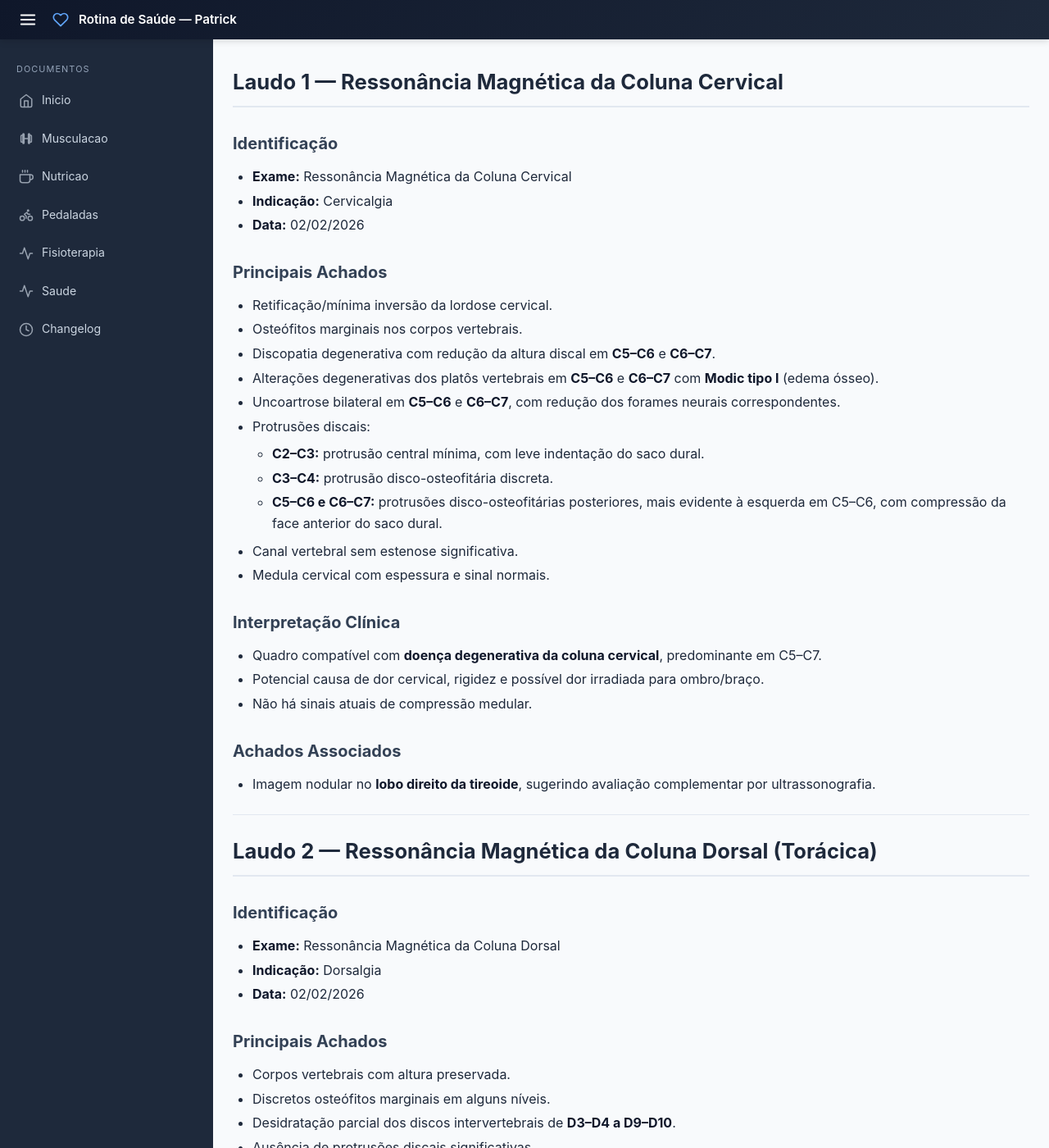
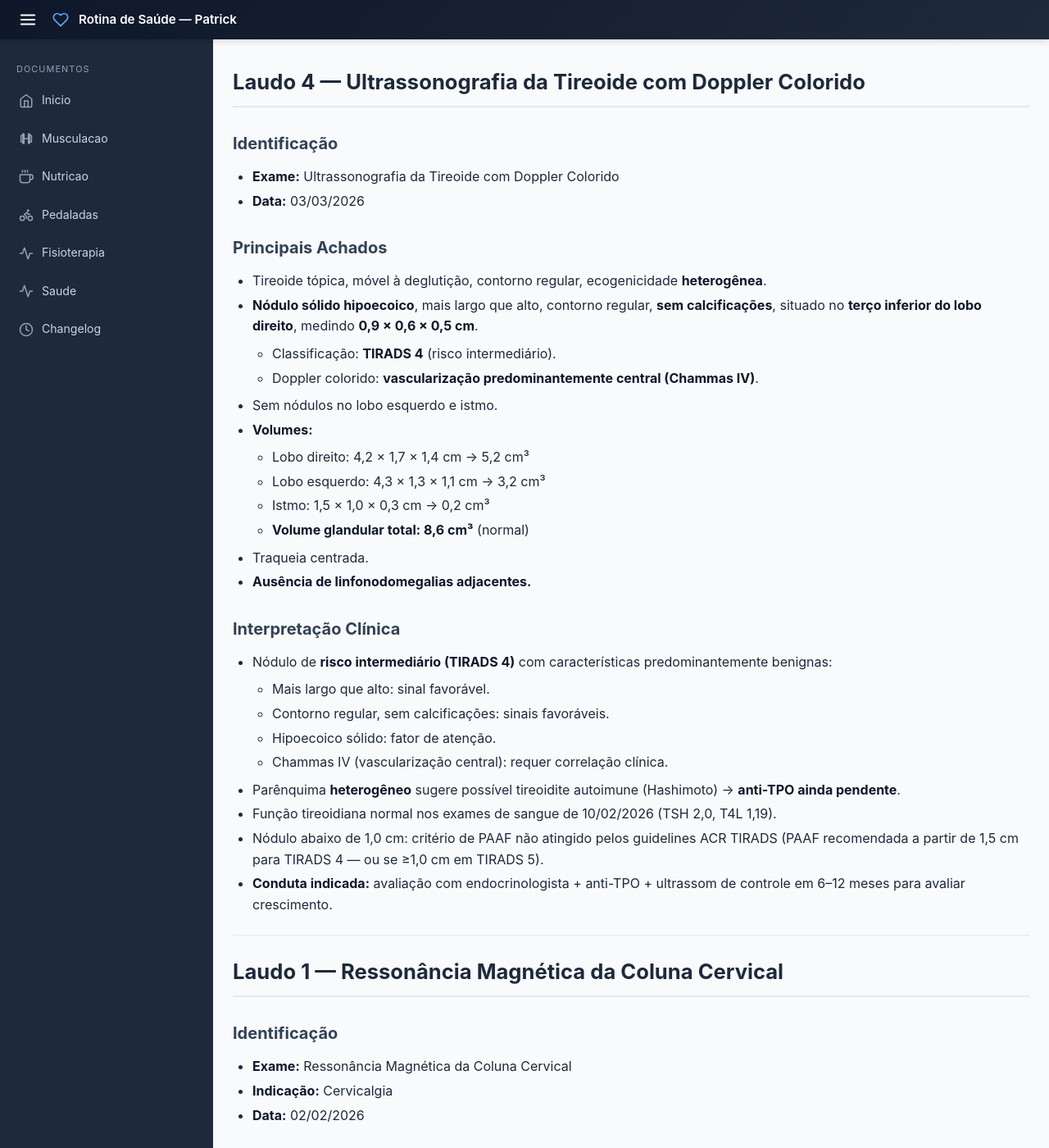
Before and after one commit to criapix/rotina-saude, a Jekyll site: the page built from Laudos/laudos_medicos_documentos_markdown.md, in a window 1280 px wide and 1400 px high. Shown: the whole window at 82% size. Built offline with Jekyll 4.4.1, drawn with Linux system fonts in a browser that asks for light colours; our own code applies the rules of GitHub Pages for plain Markdown files.

```diff
--- a/Ressonância/laudos_medicos_documentos_markdown.md
+++ b/Laudos/laudos_medicos_documentos_markdown.md
@@ -1,3 +1,36 @@
+# Laudo 4 — Ultrassonografia da Tireoide com Doppler Colorido
+
+## Identificação
+- **Exame:** Ultrassonografia da Tireoide com Doppler Colorido
+- **Data:** 03/03/2026
+
+## Principais Achados
+- Tireoide tópica, móvel à deglutição, contorno regular, ecogenicidade **heterogênea**.
+- **Nódulo sólido hipoecoico**, mais largo que alto, contorno regular, **sem calcificações**, situado no **terço inferior do lobo direito**, medindo **0,9 × 0,6 × 0,5 cm**.
+  - Classificação: **TIRADS 4** (risco intermediário).
+  - Doppler colorido: **vascularização predominantemente central (Chammas IV)**.
+- Sem nódulos no lobo esquerdo e istmo.
+- **Volumes:**
+  - Lobo direito: 4,2 × 1,7 × 1,4 cm → 5,2 cm³
+  - Lobo esquerdo: 4,3 × 1,3 × 1,1 cm → 3,2 cm³
+  - Istmo: 1,5 × 1,0 × 0,3 cm → 0,2 cm³
+  - **Volume glandular total: 8,6 cm³** (normal)
+- Traqueia centrada.
+- **Ausência de linfonodomegalias adjacentes.**
+
+## Interpretação Clínica
+- Nódulo de **risco intermediário (TIRADS 4)** com características predominantemente benignas:
+  - Mais largo que alto: sinal favorável.
+  - Contorno regular, sem calcificações: sinais favoráveis.
+  - Hipoecoico sólido: fator de atenção.
+  - Chammas IV (vascularização central): requer correlação clínica.
+- Parênquima **heterogêneo** sugere possível tireoidite autoimune (Hashimoto) → **anti-TPO ainda pendente**.
+- Função tireoidiana normal nos exames de sangue de 10/02/2026 (TSH 2,0, T4L 1,19).
+- Nódulo abaixo de 1,0 cm: critério de PAAF não atingido pelos guidelines ACR TIRADS (PAAF recomendada a partir de 1,5 cm para TIRADS 4 — ou se ≥1,0 cm em TIRADS 5).
+- **Conduta indicada:** avaliação com endocrinologista + anti-TPO + ultrassom de controle em 6–12 meses para avaliar crescimento.
+
+---
+
 # Laudo 1 — Ressonância Magnética da Coluna Cervical
 
 ## Identificação
```
Also changed, not shown: Laudos/ultra_tireoide_03-03-2026.txt (added, +15 -0 lines), dados-saude.md (+16 -1 lines), serie-academia.md (+15 -15 lines), changelog.md, 3 other files.
